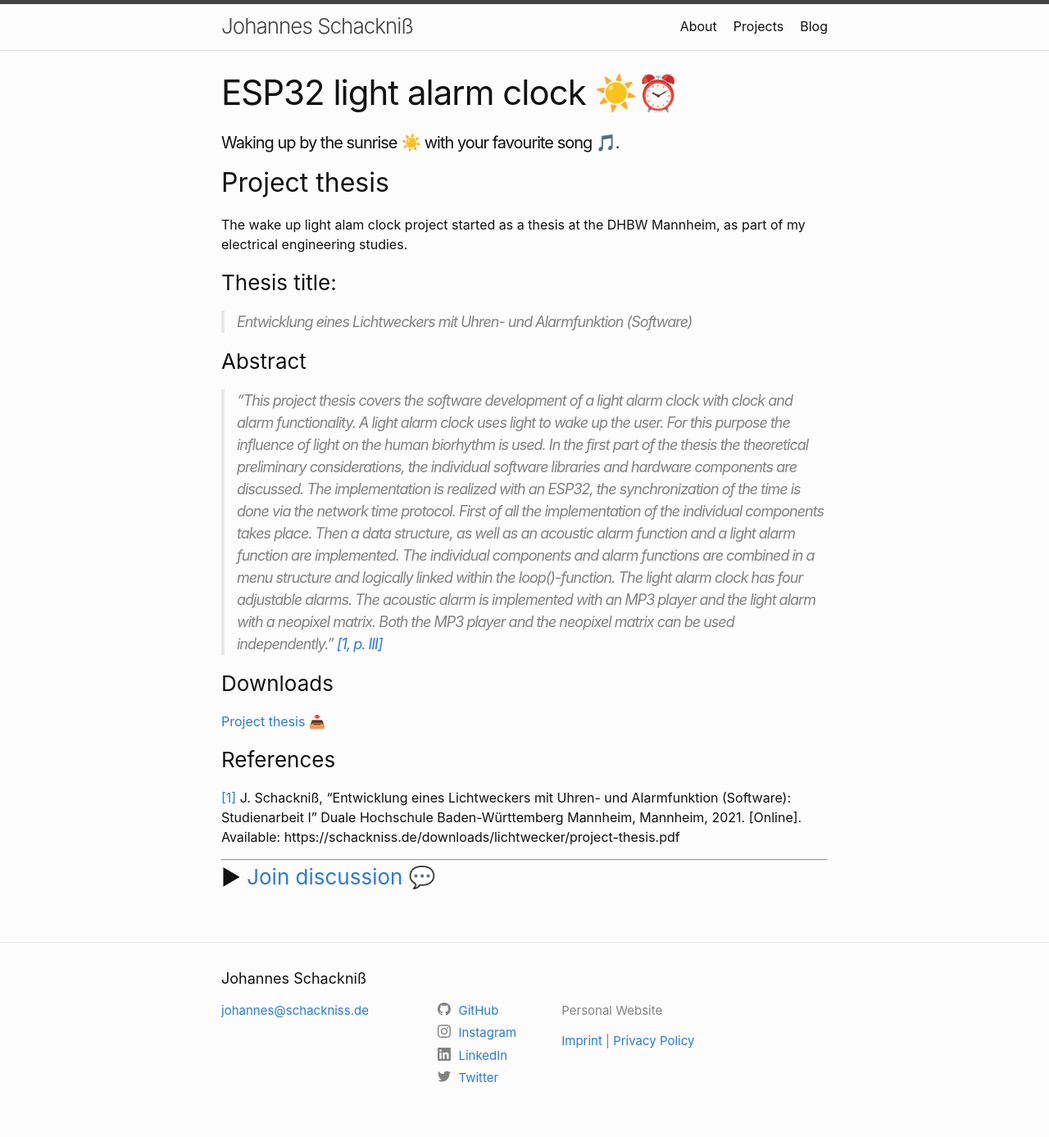
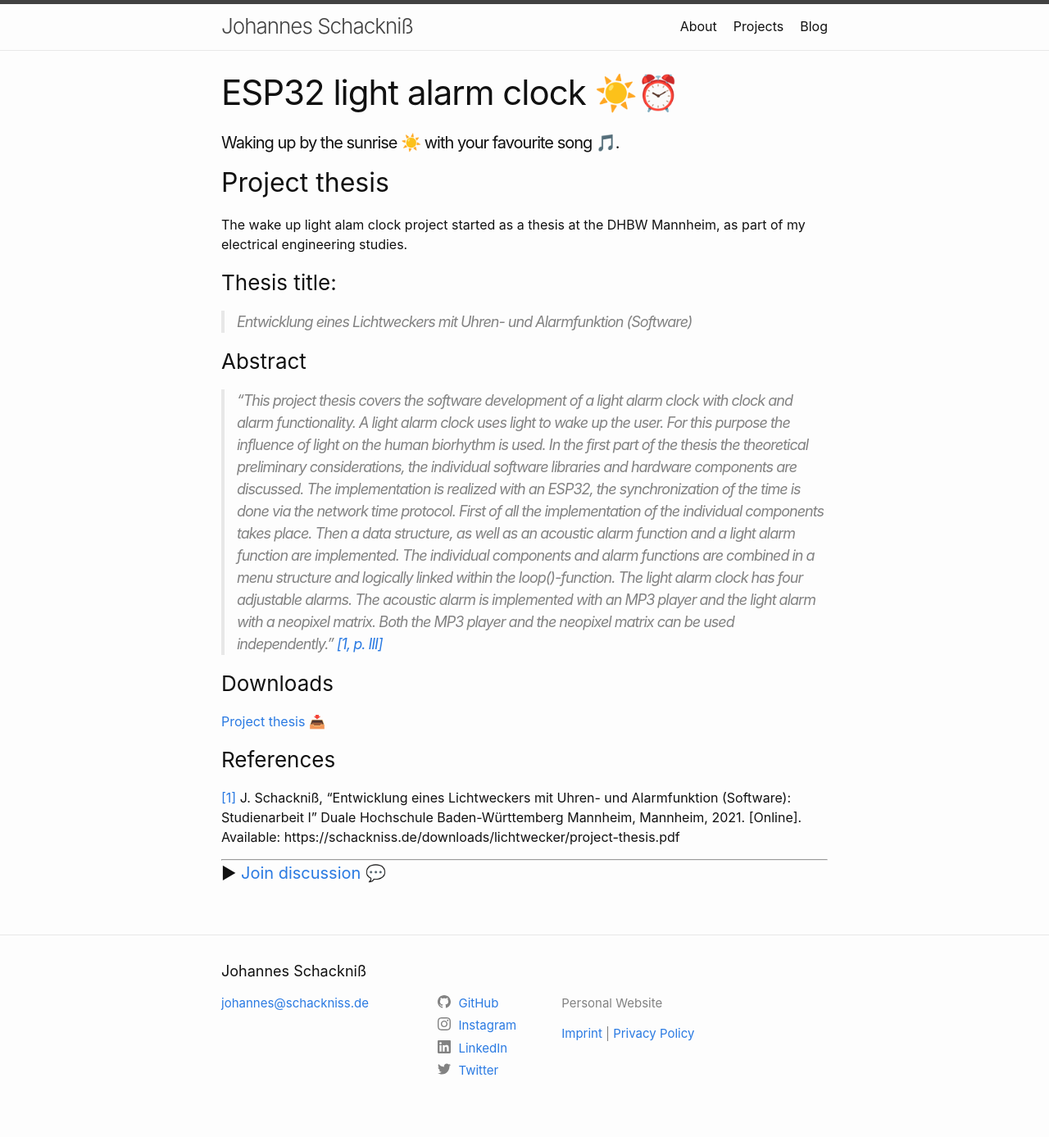
Before and after one commit to schackniss/schackniss.de, a Jekyll site: the page built from _projects/lichtwecker.md, in a window 1280 px wide. Shown: the whole page at 82% size. Built offline with Jekyll 4.4.1, drawn with Linux system fonts in a browser that asks for light colours.

```diff
--- a/_projects/lichtwecker.md
+++ b/_projects/lichtwecker.md
@@ -22,4 +22,4 @@ J. Schackniß, "Entwicklung eines Lichtweckers mit Uhren- und Alarmfunktion (Sof
 
 ---
 
-### ▶ [Join discussion](https://github.com/schackniss/schackniss.de/discussions/10) 💬
+#### ▶ [Join discussion](https://github.com/schackniss/schackniss.de/discussions/10) 💬
```
